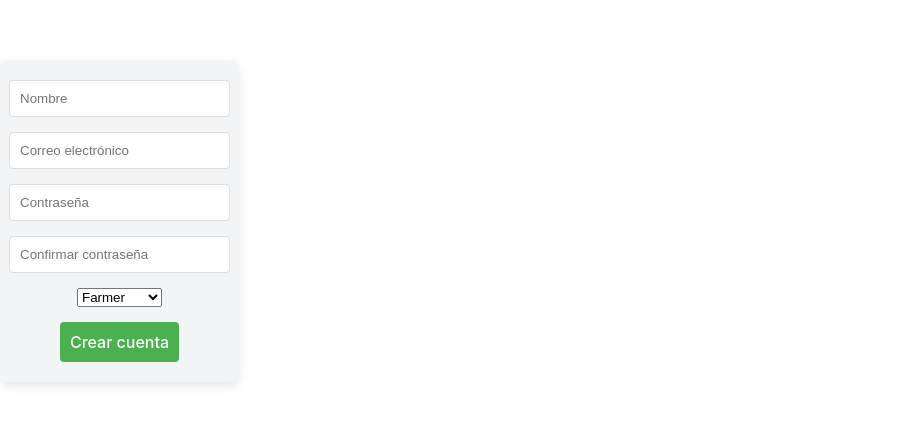
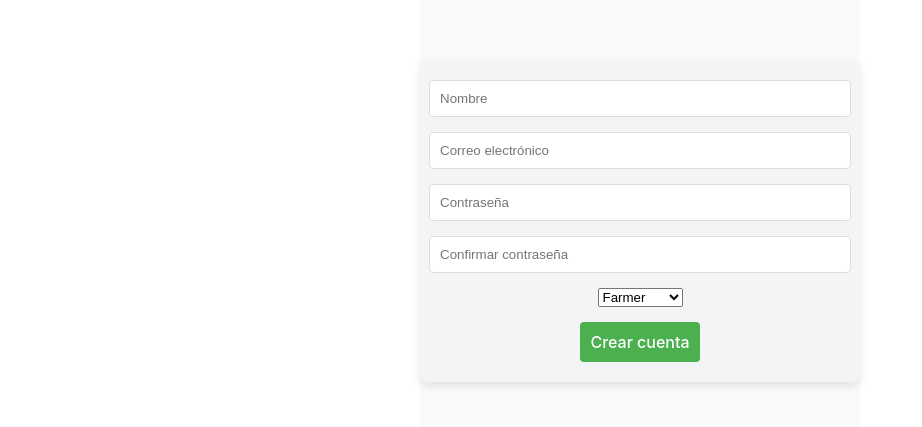
Before and after one commit to Aiimaar/AgroSOS, a React (Vite) app in the folder agrosos/: page / in a window 1280 px wide. Shown: the part 179-606 px from the top of the page, without its empty margins (0-922 px from the left). Built offline with nearby package versions, Linux system fonts and the light colour scheme.

Commit message:
auth register form

```diff
--- a/agrosos/src/components/register-form/register-form.css
+++ b/agrosos/src/components/register-form/register-form.css
@@ -1,4 +1,16 @@
 /* register-form.css */
+
+/* Estilos generales para todo el contenido */
+body, html {
+  height: 100%;
+  margin: 0;
+  display: flex;
+  justify-content: center;
+  align-items: center;
+  background-color: #fafafa;
+}
+
+/* Estilos específicos para el formulario */
 form {
   display: flex;
   flex-direction: column;
@@ -8,10 +20,11 @@ form {
   background-color: #f3f4f6;
   border-radius: 8px;
   box-shadow: 0px 4px 10px rgba(0, 0, 0, 0.1);
-    max-width: 400px;
-    margin: auto;
+  max-width: 400px; /* Limita el tamaño máximo del formulario */
+  width: 100%;
 }
 
+/* Estilos de los campos de entrada y el botón */
 input {
   width: 100%;
   padding: 10px;
@@ -31,3 +44,29 @@ form {
 button:hover {
   background-color: #45a049;
 }
+
+/* Media query para pantallas de ordenador de 1920px */
+@media (min-width: 1920px) {
+  body, html {
+    justify-content: center; /* Centra el formulario vertical y horizontal */
+    align-items: center;
+    padding-top: 0;
+  }
+
+  form {
+    width: 400px; /* Limita el tamaño del formulario */
+  }
+}
+
+/* Media query para pantallas grandes pero más pequeñas que 1920px */
+@media (min-width: 1024px) and (max-width: 1919px) {
+  body, html {
+    justify-content: center; /* Centra verticalmente */
+    align-items: center; /* Centra horizontalmente */
+    padding-top: 0;
+  }
+
+  form {
+    width: 400px; /* Mantiene el tamaño máximo */
+  }
+}
```
Lines whose indentation alone changed are shown as unchanged.
